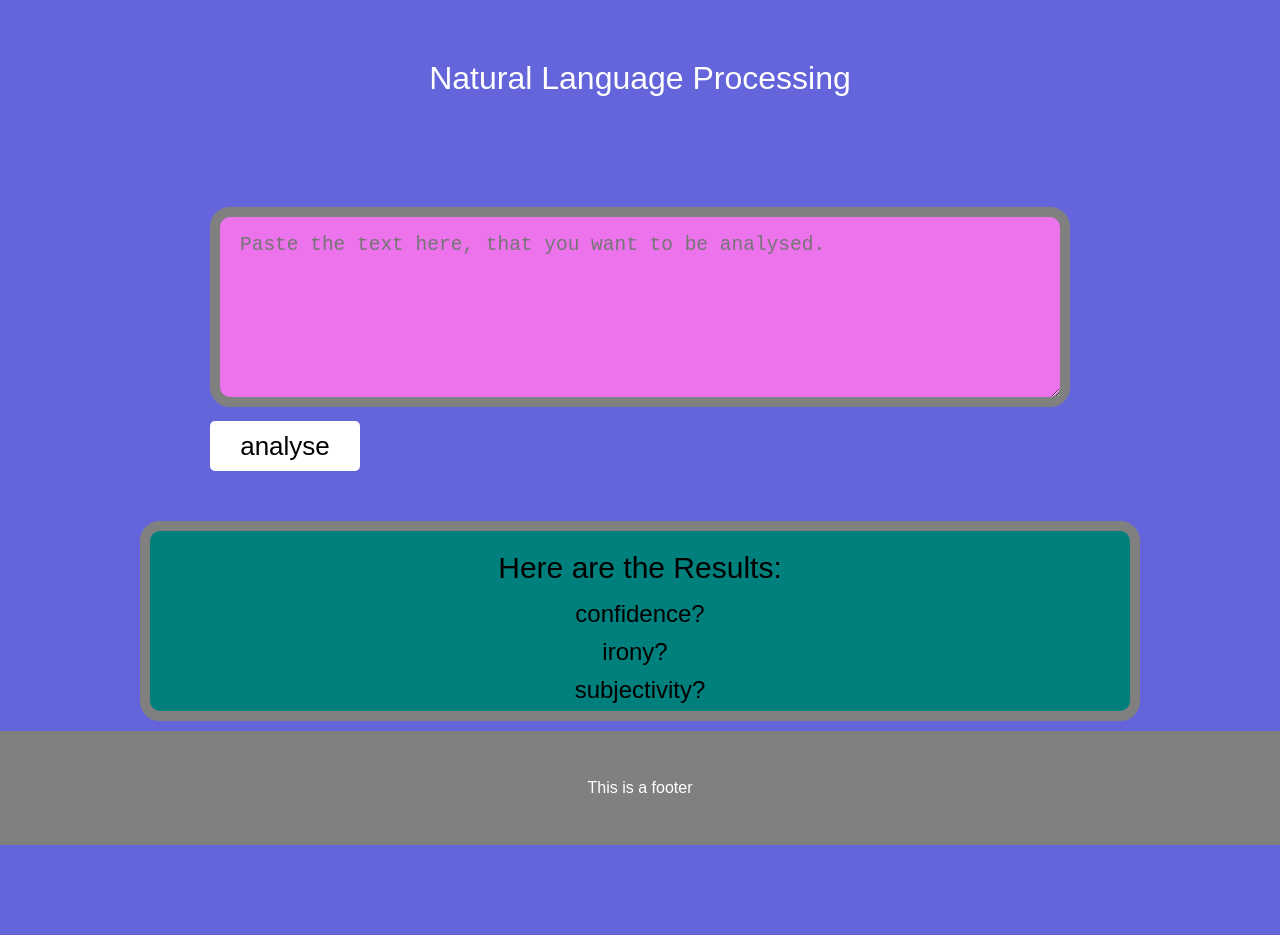
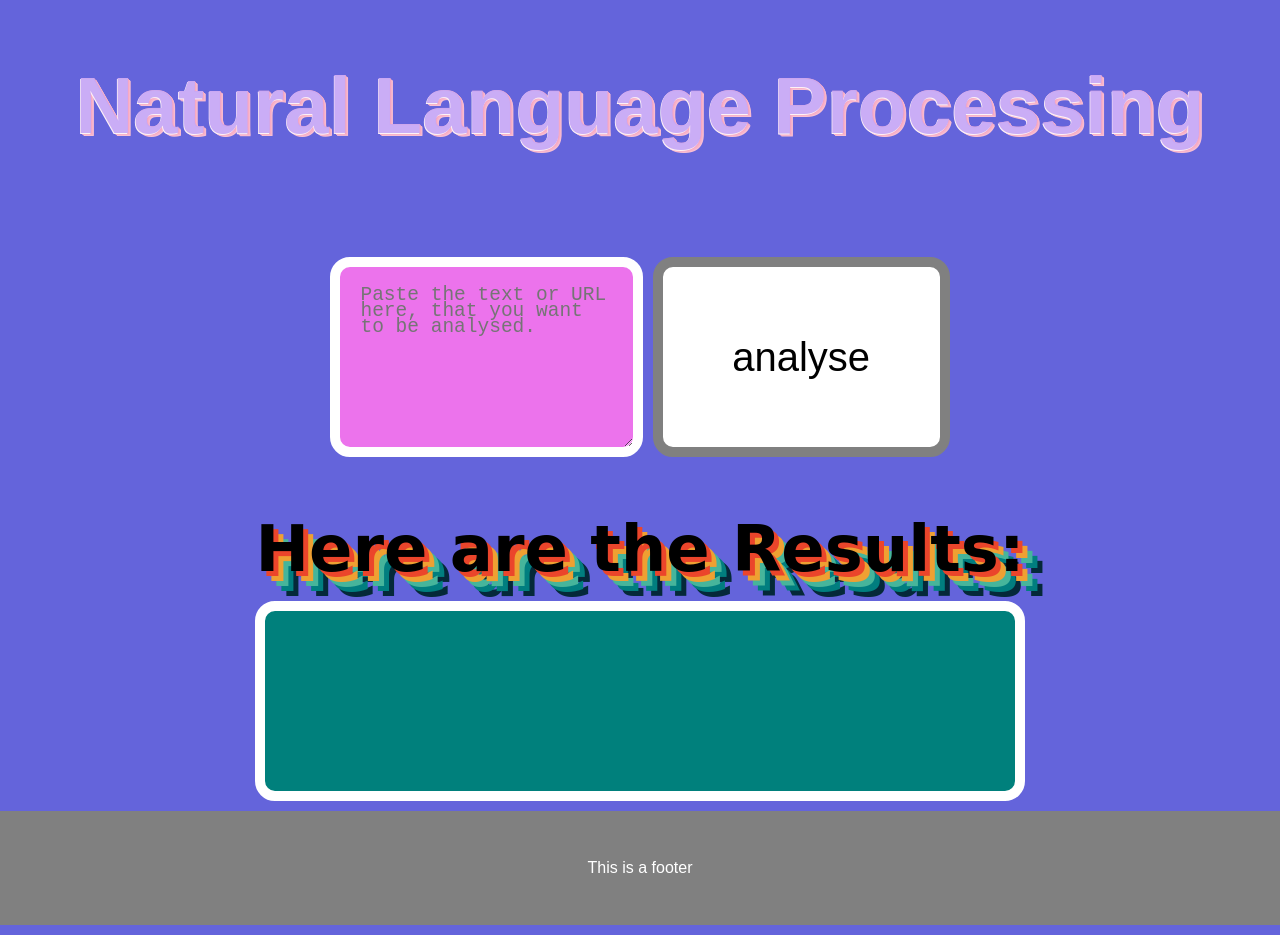
Before and after one commit to danielaleis/evaluate-news-nlp, a website built with webpack: page src/client/views/index.html in a window 1280 px wide. Before the commit the page ends 855 px from the top, so only its background shows below. Built offline with nearby package versions, Linux system fonts and the light colour scheme.

Commit message:
final improvements for displaying results

```diff
--- a/src/client/js/formHandler.js
+++ b/src/client/js/formHandler.js
@@ -1,14 +1,20 @@
-// import { SingleEntryPlugin } from "webpack"
-
 function handleSubmit(event) {
     event.preventDefault()
 
     // check input-type and pass through object
     const input = document.getElementById('name').value
+    console.log("::: Form Submitted :::");
+    document.querySelector('#confidence').innerHTML = "Preparing your result";
+    document.querySelector('#irony').innerHTML = "";
+    document.querySelector('#subjectivity').innerHTML = "";
     const inputType = Client.inputChecker(input)
-    console.log("::: Form Submitted :::");
-    const inputObject = {type:inputType, input: input};
+    const inputObject = {
+        type: inputType,
+        input: input
+    };
     console.log(inputObject);
+
+
     fetch("http://localhost:8080/add", {
             method: "POST",
             cache: "no-cache",
@@ -16,22 +22,18 @@ function handleSubmit(event) {
             headers: {
                 "Content-Type": "application/json",
             },
-            body: JSON.stringify({ inputObject }),
+            body: JSON.stringify({
+                inputObject
+            }),
         })
-   .then(res => res.json())
-    //hier updateUI einbauen?
-    .then(function(res) {
-        console.log(res);
-        //DAL: war da = document.getElementById('results').innerHTML = res
-        //setTimeout(function() {
-          //  console.log('Howdy');
-        //}, 1000);
-        updateUI(res);
-        // war (output)
-    })
+        .then(res => res.json())
+        .then(function (res) {
+            console.log(res);
+            updateUI(res);
+        })
 }
 
-// Get the analysed sentimentes it to be displayed in the results section
+// Get the analysed sentiments it to be displayed in the results section
 async function updateUI(res) {
     const preparedResult = prepareContentUI(res);
     console.log(res.irony);
@@ -43,13 +45,23 @@ async function updateUI(res) {
     // Two possible values: objective/subjective.
 }
 
-function prepareContentUI(apiResponse){
+// Prepare Content to be displayed in the results section without Uppercase
+function prepareContentUI(apiResponse) {
     console.log(apiResponse);
-    if(!apiResponse.confidence){
+    if (!apiResponse.confidence) {
         return false;
     }
-     const preparedResult = {irony: "This text is " + apiResponse.irony, confidence: "Confidence in the text is " +  apiResponse.confidence + "%", subjectivity: "This text is " + apiResponse.subjectivity};
-     return preparedResult;
+    const irony = apiResponse.irony
+    const subjectivity = apiResponse.subjectivity
+    const preparedResult = {
+        irony: "This text is " + irony.toLowerCase() + ".",
+        confidence: "Confidence in the text is " + apiResponse.confidence + " percent.",
+        subjectivity: "This text is " + subjectivity.toLowerCase() + "."
+    };
+    return preparedResult;
 };
 
-export { handleSubmit, prepareContentUI }
+export {
+    handleSubmit,
+    prepareContentUI
+}
--- a/src/client/js/inputChecker.js
+++ b/src/client/js/inputChecker.js
@@ -1,5 +1,10 @@
 function inputChecker(inputText) {
     console.log("::: Running inputChecker :::", inputText);
+    //If no input is given, the user is told
+    if (inputText == "") {
+        document.querySelector('#confidence').innerHTML = "The input was empty";
+    };
+    //Using regex to determine if the input is text or a URL
     const expression = /[-a-zA-Z0-9@:%._\+~#=]{1,256}\.[a-zA-Z0-9()]{1,6}\b([-a-zA-Z0-9()@:%_\+.~#?&//=]*)?/gi;
     const regex = new RegExp(expression);
     let inputType = "";
--- a/src/client/styles/form.scss
+++ b/src/client/styles/form.scss
@@ -1,64 +1,71 @@
 form {
+    display: flex;
+    align-items: center;
+    justify-content: center;
     border-radius: 20px;
     padding: 40px;
     margin: 10px 30px 10px 30px;
 }
 
 textarea {
-    border: 10px solid grey;
+    border: 10px solid white;
     width: 1000px;
+    width: 100%;
     height: 200px;
     padding: 20px;
     font-size: 1.5em;
     color: black;
     background-color: rgb(236, 115, 236);
-    width: 100%;
     line-height: 16px;
-    margin: 10px 0;
+    margin: 5px;
     border-radius: 20px;
 }
 
-// input {
-//     width: 1000px;
-//     height: 200px;
-//     padding: 5px 20px;
-//     background-color: rgb(236, 115, 236);
-//     line-height: 16px;
-//     margin: 10px 0;
-//     border-radius: 5px;
-// }
+.results {
+    border: 10px solid white;
+    background-color: rgb(0, 128, 124);
+    text-align: center;
+    width: 1000px;
+    width: 100%;
+    height: 200px;
+    padding: 20px;
+    font-size: 1.5em;
+    border-radius: 20px;
+}
 
 .button {
     width: 150px;
-    height: 50px;
-    justify-content: center;
+    height: 200px;
+    margin: 5px;
     background: WHITE;
-    font-size: 26px;
-    border: none;
-    border-radius: 5px;
+    font-size: 40px;
+    border: 10px solid grey;
+    border-radius: 20px;
 
     &:hover {
         background-color: rgb(236, 115, 236);
     }
 }
 
-.results {
-    border: 10px solid grey;
-    background-color: rgb(0, 128, 124);
-    text-align: center;
-    width: 1000px;
-    height: 200px;
-    padding: 20px;
-    font-size: 1.5em;
-    border-radius: 20px;
+.flex_item {
+    flex: 100%;
+    width: 100%;
+}
 
-}
 
 h2 {
     text-align: center;
-    font-size: 1.25em;
+    font-family: 'Niconne', cursive;
+    font-size: 4rem;
     margin: 0px 0px 15px 0px;
+    font-weight: 700;
+    text-shadow: 5px 5px 0px #eb452b,
+        10px 10px 0px #efa032,
+        15px 15px 0px #46b59b,
+        20px 20px 0px #017e7f,
+        25px 25px 0px #052939,
 }
+
 
 #irony {
     margin: 10px 10px 10px 0px;
--- a/src/client/styles/header.scss
+++ b/src/client/styles/header.scss
@@ -1,11 +1,22 @@
 header {
+	grid-area: hd;
     display: flex;
     justify-content: center;
-    padding: 10px 20px;
+	padding: 10px 20px;
 }
 
 .headline {
-    font-size: 2em;
-    color: white;
+    color: mix(#fff, #6f1ee9df, 55%);
     margin: 50px 0px 40px 0px;
+    font-size: calc(1em + 5vw) ;
+	font-weight: 900;
+    text-shadow:
+		-0.0075em 0.0075em 0 mix(#fff, #e91e63, 94%),
+		0.005em 0.005em 0 mix(#fff, #e91e63, 60%),
+		0.01em 0.01em 0 mix(#fff, #e91e63, 62%),
+		0.015em 0.015em mix(#fff, #e91e63, 64%),
+		0.02em 0.02em 0 mix(#fff, #e91e63, 66%),
+		0.025em 0.025em 0 mix(#fff, #e91e63, 68%),
+		0.03em 0.03em 0 mix(#fff, #e91e63, 70%),
+		0.035em 0.035em 0 mix(#fff, #e91e63, 72%);
 }
--- a/src/client/views/index.html
+++ b/src/client/views/index.html
@@ -17,21 +17,19 @@
 
     <main>
         <section class="input">
-            <form class="" onsubmit="return Client.handleSubmit(event)">
-                <textarea id="name" type="text" name="input" value=""
-                    placeholder="Paste the text here, that you want to be analysed."></textarea>
-                <!-- <input id="name" type="text" name="input" value="" placeholder="Paste the text or URL here, that you want to be analysed.">  -->
-                <input class="button" type="submit" name="" value="analyse" onclick="return Client.handleSubmit(event)"
+            <form class="" onsubmit="return Client.handleSubmit(event)" method="post">
+                <textarea class="flex_item" id="name" type="text" name="input" value=""
+                    placeholder="Paste the text or URL here, that you want to be analysed."></textarea>
+                <input class="button flex_item" type="submit" name="" value="analyse" onclick="return Client.handleSubmit(event)"
                     onsubmit="return Client.handleSubmit(event)">
             </form>
         </section>
-
+        <h2>Here are the Results:</h2>
         <section class="results">
             <article>
-                <h2>Here are the Results:</h2>
-                <div id="confidence">confidence?</div>
-                <div id="irony">irony?</div>
-                <div id="subjectivity">subjectivity?</div>
+                <div id="confidence"></div>
+                <div id="irony"></div>
+                <div id="subjectivity"></div>
             </article>
         </section>
     </main>
```
Also changed, not shown: src/server/index.js (+3 -13 lines), README.md, dist/index.html, dist/main.js, 1 other file.
